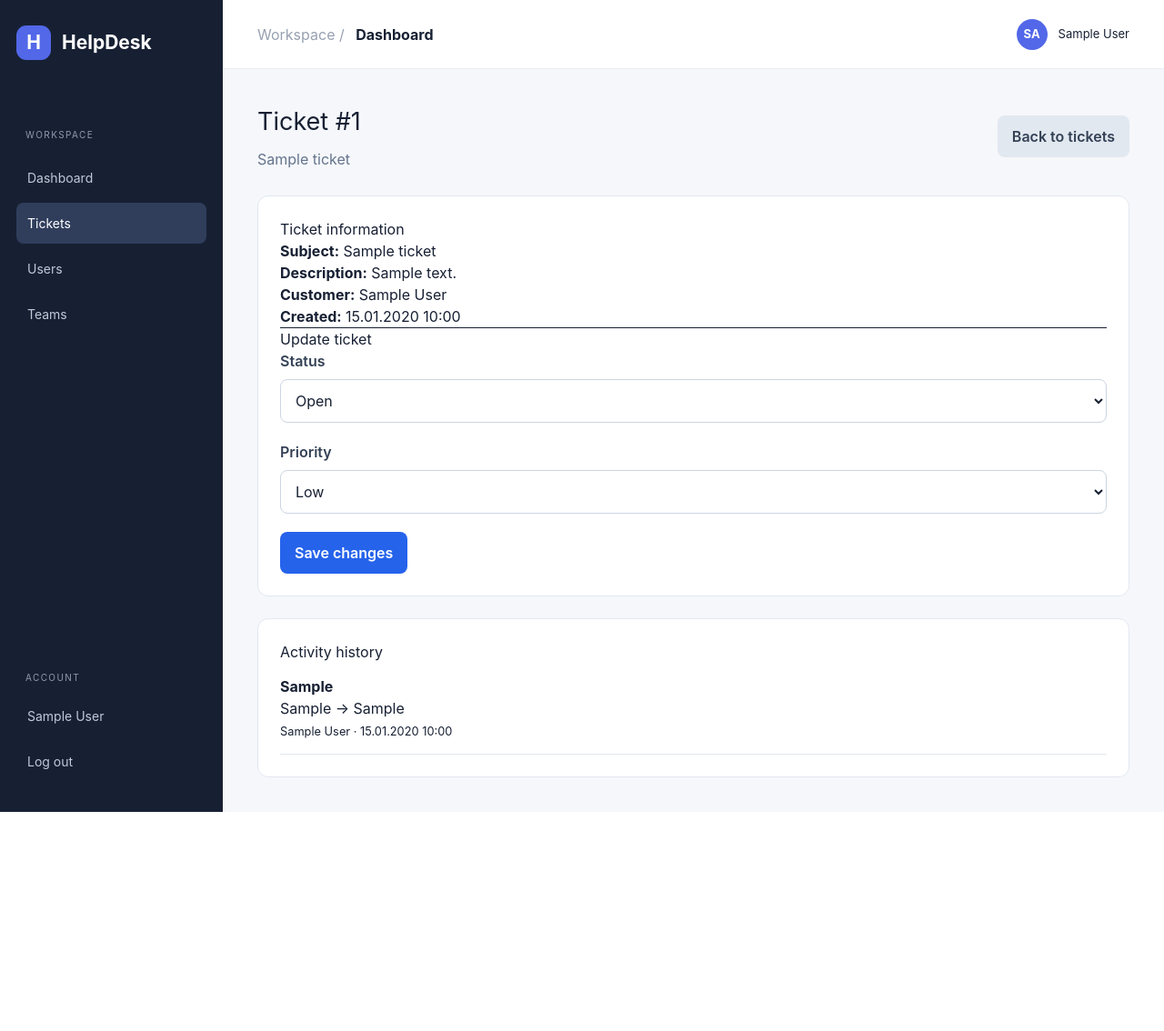
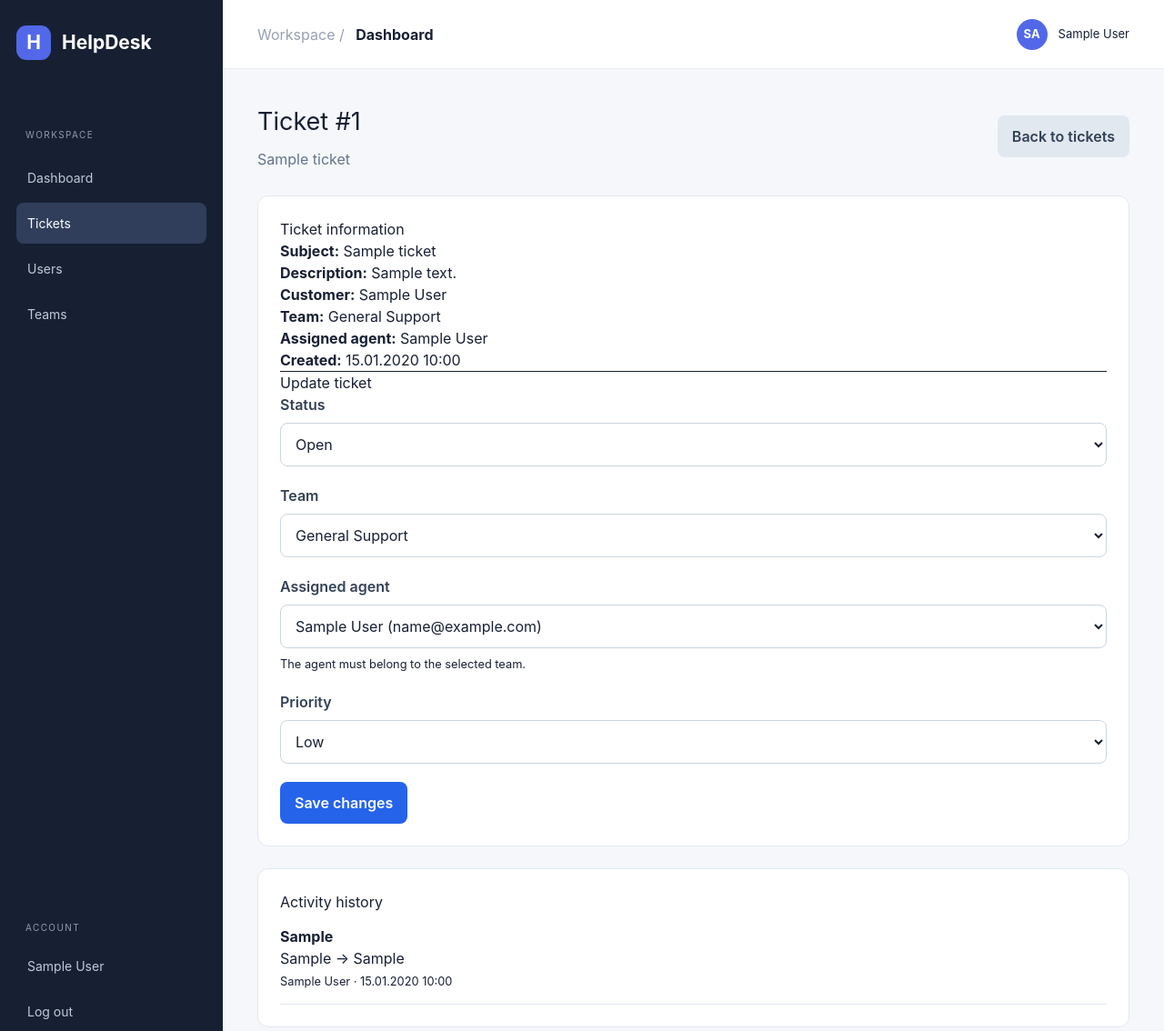
Before and after one commit to rami-aouinti/HelpDesk, a Laravel app: page /tickets/1 in a window 1280 px wide. Shown: the top 1134 px of the page at 91% size. Before the commit the page ends 893 px from the top, so only its background shows below. Run offline with Laravel 12, Linux system fonts and the light colour scheme; a user stored in the database is signed in; data comes from the database, SQL or seed files in the repository; tables that the repository leaves empty hold one stand-in row (values such as "Sample post"); style sheets or scripts are compiled from the project's sources; parts of the project's set-up code (start-up, migrations or seed data) failed here and were passed over; some libraries are stand-ins or nearby versions.

Commit message:
feat(tickets): add team and agent assignment form

```diff
--- a/src/resources/views/tickets/show.blade.php
+++ b/src/resources/views/tickets/show.blade.php
@@ -26,6 +26,8 @@
         <p><strong>Subject:</strong> {{ $ticket->subject }}</p>
         <p><strong>Description:</strong> {{ $ticket->description }}</p>
         <p><strong>Customer:</strong> {{ $ticket->customer?->name ?? 'Unassigned' }}</p>
+        <p><strong>Team:</strong> {{ $ticket->team?->name ?? 'Not assigned' }}</p>
+        <p><strong>Assigned agent:</strong> {{ $ticket->assignedAgent?->name ?? 'Not assigned' }}</p>
         <p><strong>Created:</strong> {{ $ticket->created_at->format('d.m.Y H:i') }}</p>
 
         <hr>
@@ -63,6 +65,31 @@
                         </option>
                     @endforeach
                 </select>
+            </div>
+
+            <div class="form-group">
+                <label for="team_id">Team</label>
+                <select name="team_id" id="team_id">
+                    <option value="">No team</option>
+                    @foreach ($teams as $team)
+                        <option value="{{ $team->id }}" @selected((string) old('team_id', $ticket->team_id) === (string) $team->id)>
+                            {{ $team->name }}
+                        </option>
+                    @endforeach
+                </select>
+            </div>
+
+            <div class="form-group">
+                <label for="assigned_to">Assigned agent</label>
+                <select name="assigned_to" id="assigned_to">
+                    <option value="">Unassigned</option>
+                    @foreach ($agents as $agent)
+                        <option value="{{ $agent->id }}" @selected((string) old('assigned_to', $ticket->assigned_to) === (string) $agent->id)>
+                            {{ $agent->name }} ({{ $agent->email }})
+                        </option>
+                    @endforeach
+                </select>
+                <small>The agent must belong to the selected team.</small>
             </div>
 
             <div class="form-group">
```
